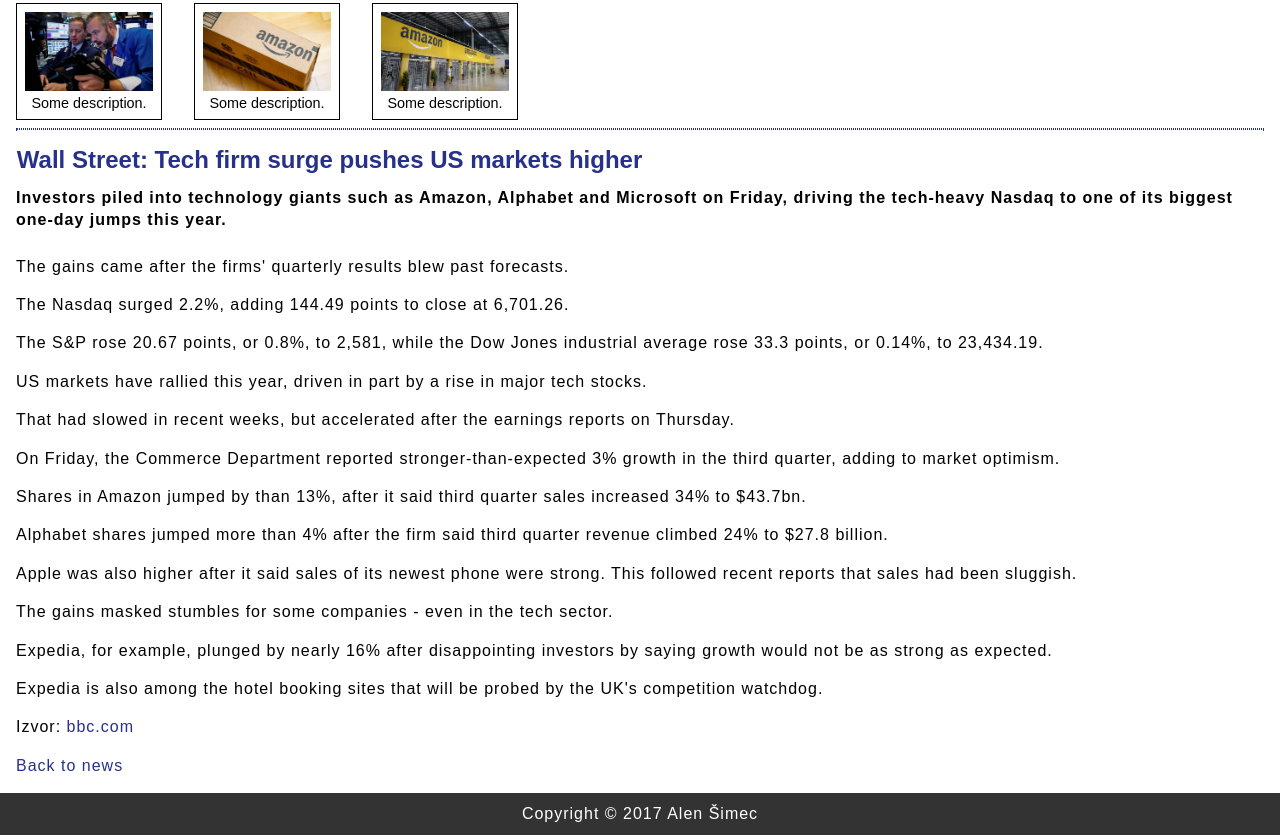
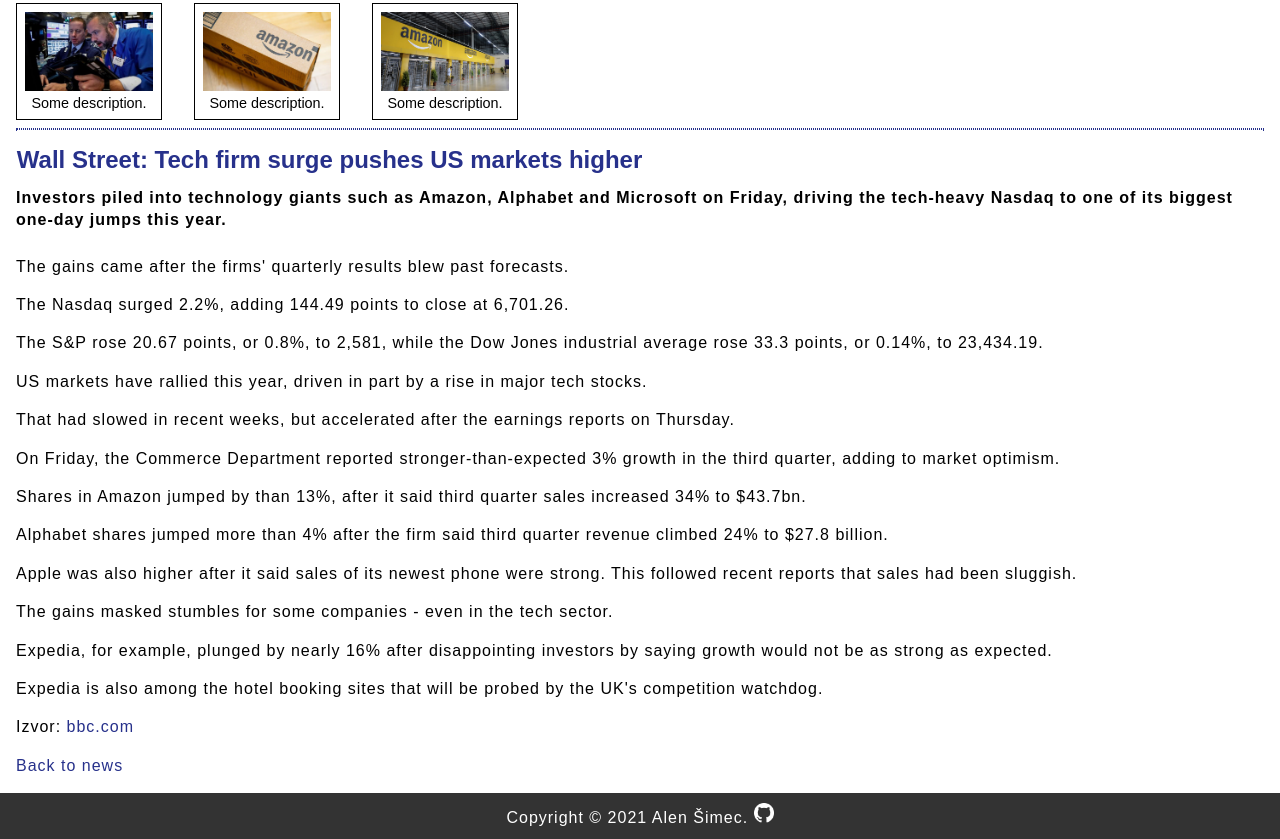
Before and after one commit to asimec1/Projektni-zadatak-HTML-CSS, a plain HTML site: page Projektni zadatak 7 (html5, css)/news-2.html in a window 1280 px wide. Shown: the part 312-1151 px from the top of the page. Drawn offline with Linux system fonts and the light colour scheme.

Commit message:
Update news-2.html

```diff
--- a/Projektni zadatak 7 (html5, css)/news-2.html
+++ b/Projektni zadatak 7 (html5, css)/news-2.html
@@ -4,11 +4,9 @@
 
 		<!-- CSS -->
 		<link rel="stylesheet" href="style.css">
-		<!-- End CSS -->
-
 		<title>Example page - Wall Street: Tech firm surge pushes US markets higher</title>
 	</head>
-<body>
+	<body>
 	<header>
 		<div class="hero-image" style="height: 200px;"></div>
 		<nav>
@@ -58,7 +56,7 @@
 		</div>
 	</main>
 	<footer>
-		<p>Copyright &copy; 2017 Alen Šimec</p>
+		<p>Copyright &copy; 2021 Alen Šimec. <a href="https://github.com/asimec1?tab=repositories"><img src="img/GitHub-Mark-Light-32px.png" title="Github" alt="Github"></a></p>
 	</footer>
 </body>
 </html>
```
